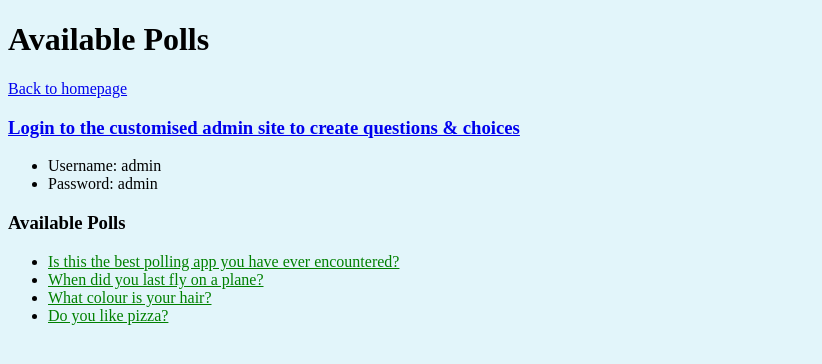
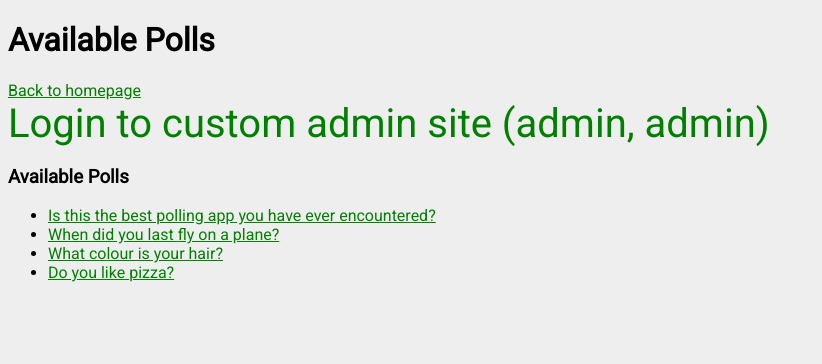
Before and after one commit to pauldewilson/Official-Django-Tutorial-Complete, a Django app: page /pollsindex/ in a window 1280 px wide. Shown: the top 364 px of the page, without its empty margins (0-822 px from the left). Run offline with Django 3.2, Linux system fonts and the light colour scheme; data comes from the database, SQL or seed files in the repository; both versions use the stored data as it was after the commit.

Commit message:
simple styling completed

```diff
--- a/mysite/polls/static/polls/style.css
+++ b/mysite/polls/static/polls/style.css
@@ -1,7 +1,15 @@
+@import url('https://fonts.googleapis.com/css2?family=Roboto&display=swap');
+
 body {
     background: white url("images/background.png") repeat;
+    font-family: 'Roboto';
 }
 
-li a {
+a {
     color: green;
 }
+
+.a_large {
+    font-size: 40px;
+    text-decoration: none;
+}
--- a/mysite/polls/templates/polls/index.html
+++ b/mysite/polls/templates/polls/index.html
@@ -52,6 +52,6 @@
     <ul>
       <li><a href="https://www.linkedin.com/in/paulwilson888/">https://www.linkedin.com/in/paulwilson888/</a></li>
     </ul>
-    <h1><a link href="{% url 'polls:pollsindex' %}">Go to app</a></h1>
+    <a class="a_large" link href="{% url 'polls:pollsindex' %}">Go to app</a>
   </body>
 </html>
--- a/mysite/polls/templates/polls/pollsindex.html
+++ b/mysite/polls/templates/polls/pollsindex.html
@@ -19,11 +19,8 @@
   <h1>Available Polls</h1>
   <a link href="{% url 'polls:index' %}">Back to homepage</a><br>
 
-  <h3><a link href="/admin">Login to the customised admin site to create questions & choices</a></h3>
-  <ul>
-    <li>Username: admin
-    <li>Password: admin
-  </ul>
+  <a class="a_large" link href="/admin">Login to custom admin site (admin, admin)</a>
+
     {% if latest_question_list %}
     <h3>Available Polls</h3>
     <ul>
```
Also changed, not shown: mysite/db.sqlite3, mysite/polls/static/polls/images/background.png.
